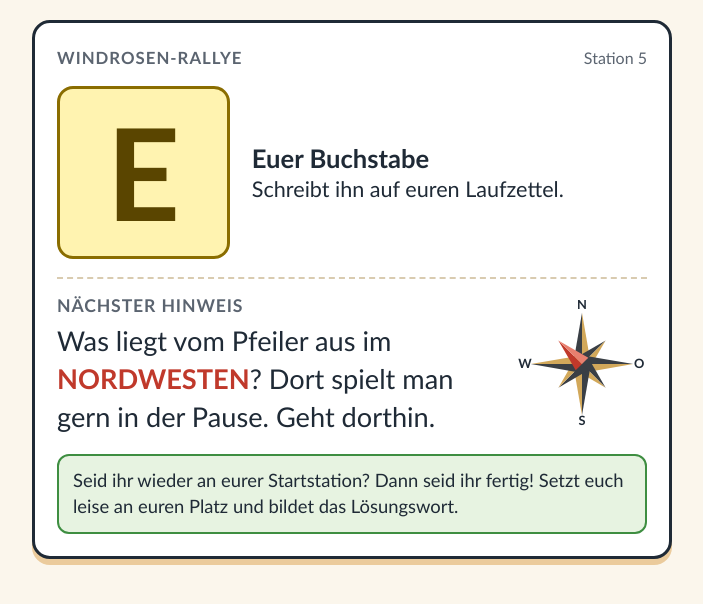
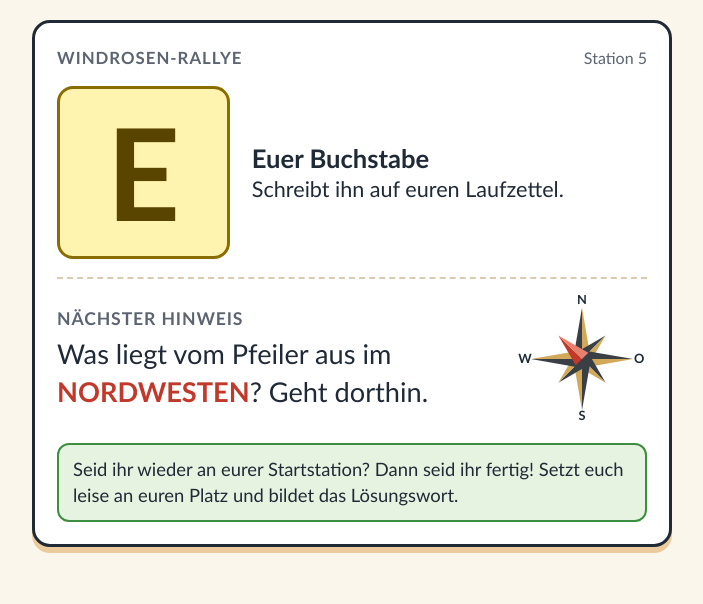
Before and after one commit to TimGDRT/Windrosenrally, a plain HTML site: page station5.html in a window 1280 px wide. Shown: the whole page, without its empty margins (288-991 px from the left). Drawn offline with Linux system fonts and the light colour scheme; a web font is replaced by a local one.

Commit message:
Update station5.html

```diff
--- a/station5.html
+++ b/station5.html
@@ -42,7 +42,7 @@
     <div class="letterlabel"><b>Euer Buchstabe</b>Schreibt ihn auf euren Laufzettel.</div>
   </div>
   <section class="hint">
-    <div><h2>Nächster Hinweis</h2><p>Was liegt vom Pfeiler aus im <span class="dir">NORDWESTEN</span>? Dort spielt man gern in der Pause. Geht dorthin.</p></div>
+    <div><h2>Nächster Hinweis</h2><p>Was liegt vom Pfeiler aus im <span class="dir">NORDWESTEN</span>? Geht dorthin.</p></div>
     <svg class="rose" viewBox="0 0 130 132" role="img" aria-label="Windrose, Richtung NW markiert"><polygon points="65.0,13.0 56.0,65.0 65,65" fill="#3A3F45"/><polygon points="65.0,13.0 74.0,65.0 65,65" fill="#D2A85A"/><polygon points="89.0,41.0 58.6,58.6 65,65" fill="#3A3F45"/><polygon points="89.0,41.0 71.4,71.4 65,65" fill="#D2A85A"/><polygon points="117.0,65.0 65.0,56.0 65,65" fill="#3A3F45"/><polygon points="117.0,65.0 65.0,74.0 65,65" fill="#D2A85A"/><polygon points="89.0,89.0 71.4,58.6 65,65" fill="#3A3F45"/><polygon points="89.0,89.0 58.6,71.4 65,65" fill="#D2A85A"/><polygon points="65.0,117.0 74.0,65.0 65,65" fill="#3A3F45"/><polygon points="65.0,117.0 56.0,65.0 65,65" fill="#D2A85A"/><polygon points="41.0,89.0 71.4,71.4 65,65" fill="#3A3F45"/><polygon points="41.0,89.0 58.6,58.6 65,65" fill="#D2A85A"/><polygon points="13.0,65.0 65.0,74.0 65,65" fill="#3A3F45"/><polygon points="13.0,65.0 65.0,56.0 65,65" fill="#D2A85A"/><polygon points="41.0,41.0 58.6,71.4 65,65" fill="#C0392B"/><polygon points="41.0,41.0 71.4,58.6 65,65" fill="#E8806F"/><text x="65" y="9" text-anchor="middle" font-weight="700" font-size="13" fill="#1F2A36">N</text><text x="123" y="69" text-anchor="middle" font-weight="700" font-size="13" fill="#1F2A36">O</text><text x="65" y="127" text-anchor="middle" font-weight="700" font-size="13" fill="#1F2A36">S</text><text x="7" y="69" text-anchor="middle" font-weight="700" font-size="13" fill="#1F2A36">W</text></svg>
   </section>
   <div class="done">Seid ihr wieder an eurer Startstation? Dann seid ihr fertig! Setzt euch leise an euren Platz und bildet das Lösungswort.</div>
```
